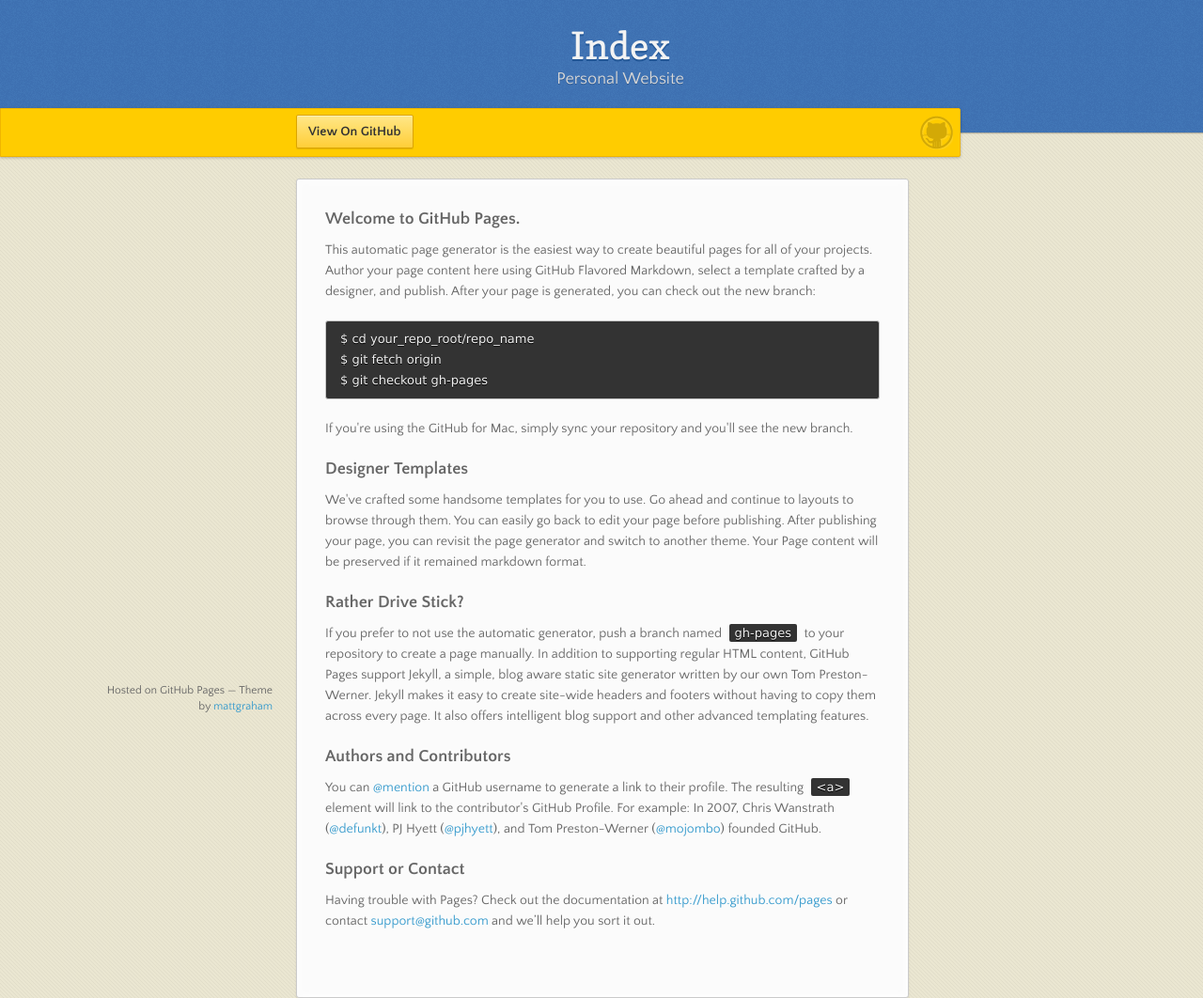
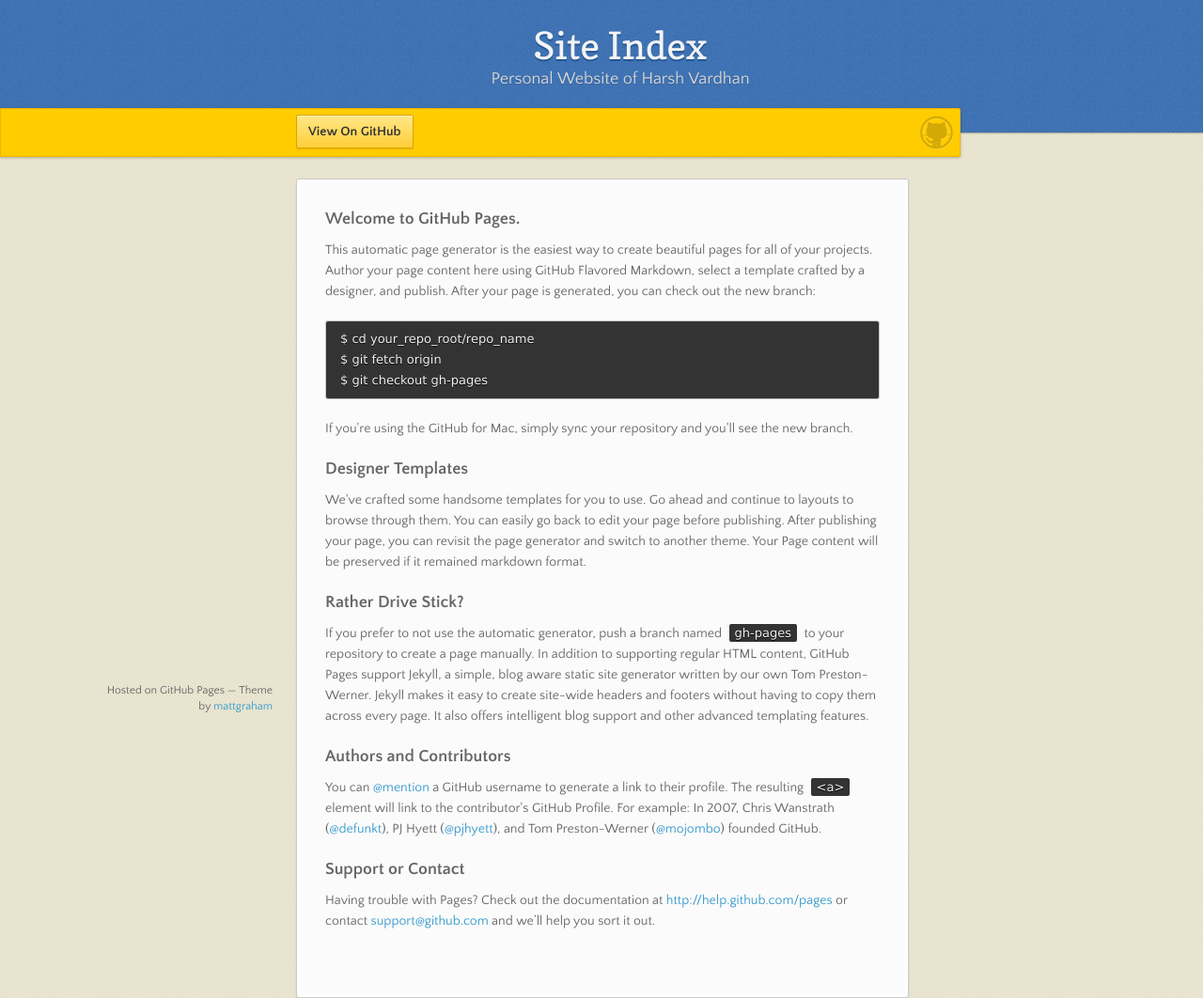
Before and after one commit to Harsh-Vardhan/harsh-vardhan.github.io, a plain HTML site: page index.html in a window 1280 px wide. Shown: the top 1062 px of the page at 94% size. Drawn offline with nearby package versions, Linux system fonts and the light colour scheme.

Commit message:
Update index.html

```diff
--- a/index.html
+++ b/index.html
@@ -17,8 +17,8 @@
   <body>
 
       <header>
-        <h1>Index</h1>
-        <p>Personal Website</p>
+        <h1>Site Index</h1>
+        <p>Personal Website of Harsh Vardhan</p>
       </header>
 
       <div id="banner">
```
